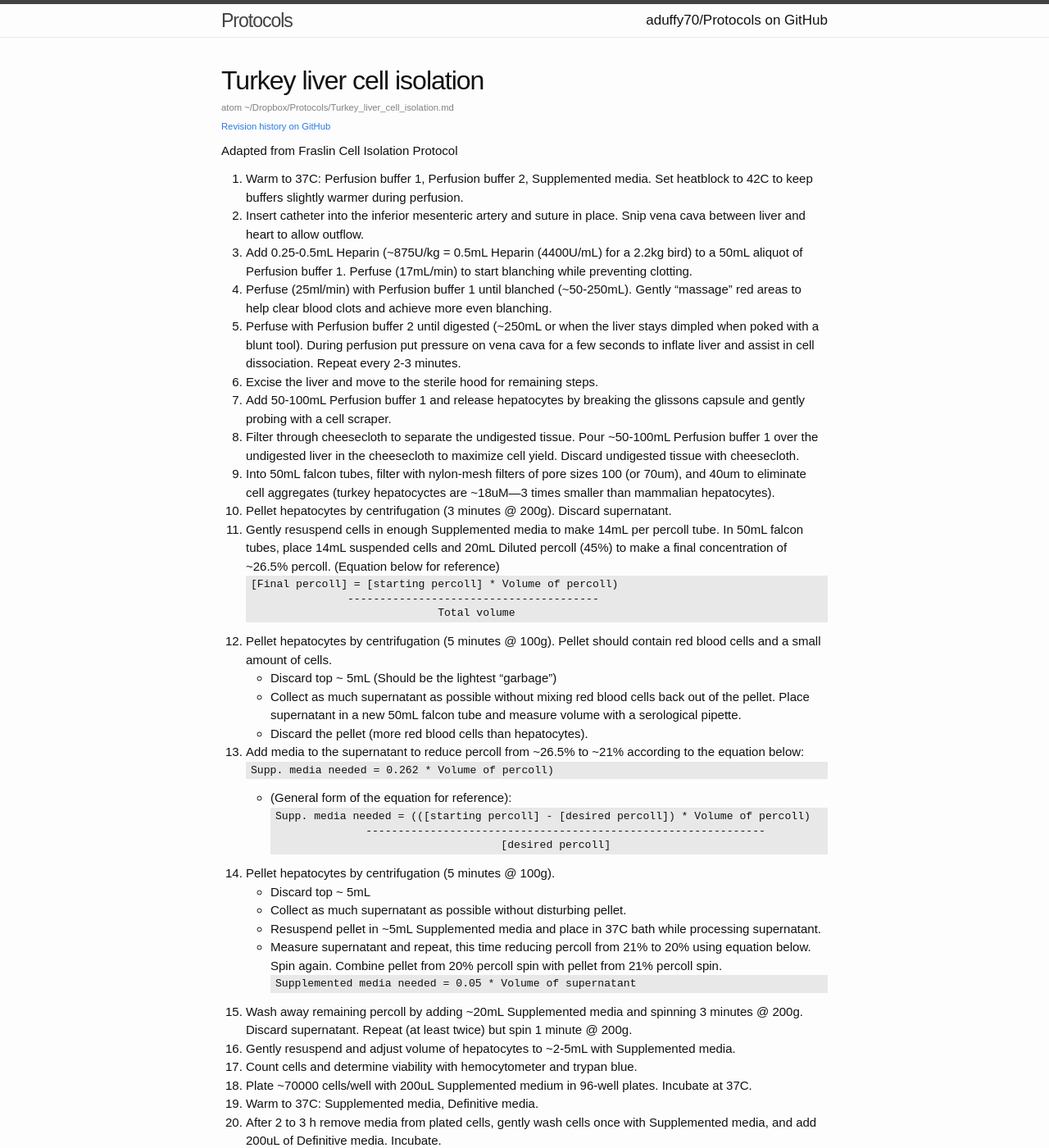
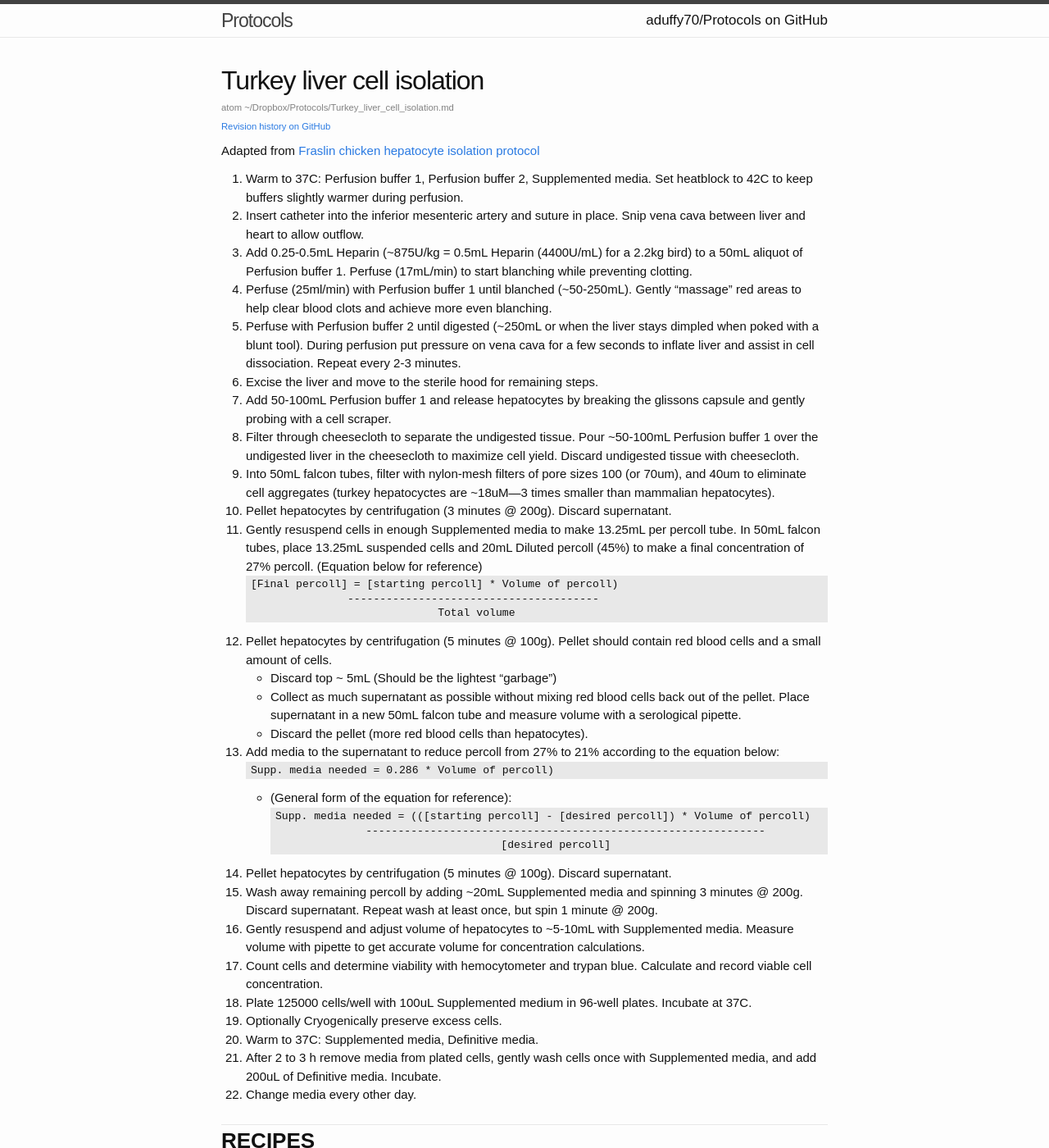
Before and after one commit to aduffy70/Protocols, a Jekyll site: the page built from Turkey_liver_cell_isolation.md, in a window 1280 px wide and 1400 px high. Shown: the whole window at 82% size. Built offline with Jekyll 4.4.1, drawn with Linux system fonts in a browser that asks for light colours; some web fonts are replaced; some of the changed text lies outside the part shown.

Commit message:
Fine-tuned percoll spin process. Added Fraslin paper link. We are going to be more consistent with 125000 plated cells per well. Cell concentrations are consistently high enough to resuspend cells in 10mL instead of 2-5mL.

```diff
--- a/Turkey_liver_cell_isolation.md
+++ b/Turkey_liver_cell_isolation.md
@@ -4,7 +4,7 @@ title: Turkey liver cell isolation
 categories: protocol
 ---
 
-Adapted from Fraslin Cell Isolation Protocol
+Adapted from [Fraslin chicken hepatocyte isolation protocol][1]
 
 1. Warm to 37C: Perfusion buffer 1, Perfusion buffer 2, Supplemented media. Set heatblock to 42C to keep buffers slightly warmer during perfusion.
 1. Insert catheter into the inferior mesenteric artery and suture in place. Snip vena cava between liver and heart to allow outflow.
@@ -16,7 +16,7 @@ Adapted from Fraslin Cell Isolation Protocol
 1. Filter through cheesecloth to separate the undigested tissue. Pour ~50-100mL Perfusion buffer 1 over the undigested liver in the cheesecloth to maximize cell yield. Discard undigested tissue with cheesecloth.
 1. Into 50mL falcon tubes, filter with nylon-mesh filters of pore sizes 100 (or 70um), and 40um to eliminate cell aggregates (turkey hepatocyctes are ~18uM—3 times smaller than mammalian hepatocytes).
 1. Pellet hepatocytes by centrifugation (3 minutes @ 200g). Discard supernatant.
-1. Gently resuspend cells in enough Supplemented media to make 14mL per percoll tube. In 50mL falcon tubes, place 14mL suspended cells and 20mL Diluted percoll (45%) to make a final concentration of ~26.5% percoll. (Equation below for reference)
+1. Gently resuspend cells in enough Supplemented media to make 13.25mL per percoll tube. In 50mL falcon tubes, place 13.25mL suspended cells and 20mL Diluted percoll (45%) to make a final concentration of 27% percoll. (Equation below for reference)
 ~~~
 [Final percoll] = [starting percoll] * Volume of percoll)
                   ---------------------------------------
@@ -26,9 +26,9 @@ Adapted from Fraslin Cell Isolation Protocol
   * Discard top ~ 5mL (Should be the lightest "garbage")
   * Collect as much supernatant as possible without mixing red blood cells back out of the pellet. Place supernatant in a new 50mL falcon tube and measure volume with a serological pipette.
   * Discard the pellet (more red blood cells than hepatocytes).
-1. Add media to the supernatant to reduce percoll from ~26.5% to ~21% according to the equation below:
+1. Add media to the supernatant to reduce percoll from 27% to 21% according to the equation below:
 ~~~
-Supp. media needed = 0.262 * Volume of percoll)
+Supp. media needed = 0.286 * Volume of percoll)
 ~~~
   * (General form of the equation for reference):
 ~~~
@@ -37,18 +37,12 @@ Supp. media needed = (([starting percoll] - [desired percoll]) * Volume of perco
                                           [desired percoll]
 ~~~
 
-1. Pellet hepatocytes by centrifugation (5 minutes @ 100g).
-  * Discard top ~ 5mL
-  * Collect as much supernatant as possible without disturbing pellet.
-  * Resuspend pellet in ~5mL Supplemented media and place in 37C bath while processing supernatant.
-  * Measure supernatant and repeat, this time reducing percoll from 21% to 20% using equation below. Spin again. Combine pellet from 20% percoll spin with pellet from 21% percoll spin.
-~~~
-Supplemented media needed = 0.05 * Volume of supernatant
-~~~
-1. Wash away remaining percoll by adding ~20mL Supplemented media and spinning 3 minutes @ 200g. Discard supernatant. Repeat (at least twice) but spin 1 minute @ 200g.
-1. Gently resuspend and adjust volume of hepatocytes to ~2-5mL with Supplemented media.
-1. Count cells and determine viability with hemocytometer and trypan blue.
-1. Plate ~70000 cells/well with 200uL Supplemented medium in 96-well plates. Incubate at 37C.
+1. Pellet hepatocytes by centrifugation (5 minutes @ 100g). Discard supernatant.
+1. Wash away remaining percoll by adding ~20mL Supplemented media and spinning 3 minutes @ 200g. Discard supernatant. Repeat wash at least once, but spin 1 minute @ 200g.
+1. Gently resuspend and adjust volume of hepatocytes to ~5-10mL with Supplemented media. Measure volume with pipette to get accurate volume for concentration calculations.
+1. Count cells and determine viability with hemocytometer and trypan blue. Calculate and record viable cell concentration.
+1. Plate 125000 cells/well with 100uL Supplemented medium in 96-well plates. Incubate at 37C.
+1. Optionally Cryogenically preserve excess cells.
 1. Warm to 37C: Supplemented media, Definitive media.
 1. After 2 to 3 h remove media from plated cells, gently wash cells once with Supplemented media, and add 200uL of Definitive media. Incubate.
 1. Change media every other day.
@@ -80,9 +74,10 @@ Supplemented media needed = 0.05 * Volume of supernatant
   * Filter-sterilize.
   * Makes enough for:
     - 50ml for Buffer1 + Heparin to stop clotting and start blanching
-    - 250mL for blanching
+    - 250mL for blanching (excess can also be used for breaking up the liver)
+    - 200mL for breaking up the liver
     - 300mL for making Perfusion buffer 2
-    - 200mL for breaking up the liver
+
 
 ## Perfusion buffer 2
 1X HBSS + HEPES, 1.3mM Calcium Chloride, ~5U/mL collagenase type 4, pH 7.4
```
Also changed, not shown: other parts of Turkey_liver_cell_isolation.md (+2 -0 lines).
